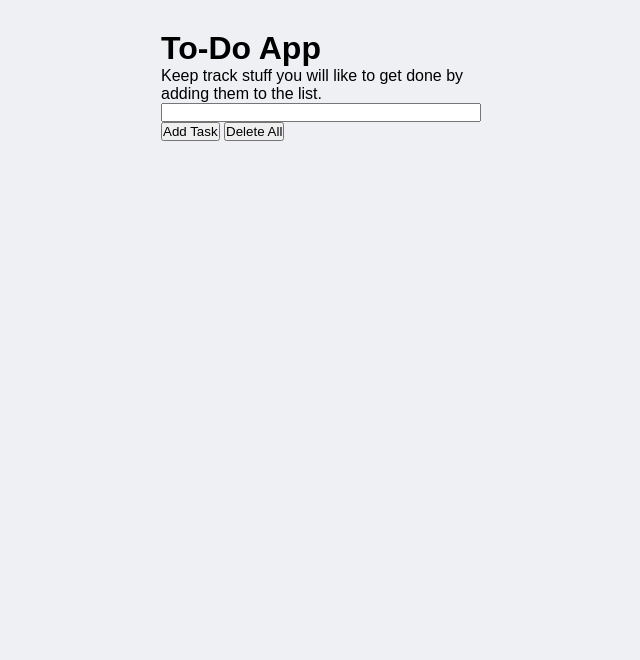
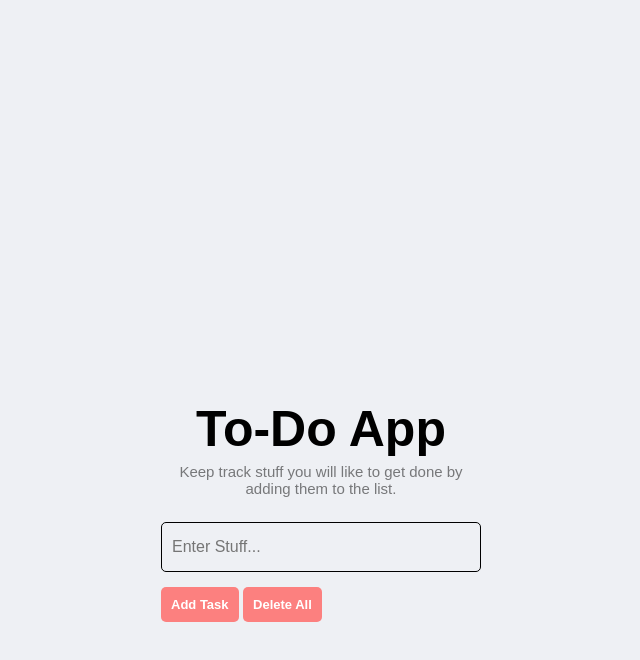
Before and after one commit to x33zp/To-Do-list-project, a plain HTML site: page index.html in a window 1280 px wide. Shown: the whole page, without its empty margins (319-959 px from the left). Drawn offline with Linux system fonts and the light colour scheme.

Commit message:
final commit

```diff
--- a/index.css
+++ b/index.css
@@ -6,14 +6,55 @@
 
 body {
     background: #EEF0F4;
+    font-size: 16px;
     font-family: 'outfit', sans-serif;
 }
 
 .container {
     display: flex;
     flex-direction: column;
+    justify-content: center;
     max-width: 320px;
-    margin: 30px auto;
+    margin: 50vh auto;
+}
+
+h1 {
+    font-size: 50px;
+    text-align: center;
+    margin-bottom: 5px;
+}
+
+input {
+    all: unset;
+    /* font-size: 12px; */
+    padding: 15px 10px;
+    margin-bottom: 15px;
+    border-radius: 5px;
+    border: 1px solid black;
+    background: transparent;
+    text-transform: capitalize;
+}
+
+input:focus {
+    border: 1px solid #fc807f;
+}
+
+p {
+    text-align: center;
+    font-size: 15px;
+    color: rgba(0, 0, 0, 0.5);
+    margin-bottom: 25px;
+}
+
+button {
+    font-size: 13px;
+    font-weight: 700;
+    padding: 10px;
+    border: none;
+    border-radius: 5px;
+    color: #FFF;
+    cursor: pointer;
+    background: #fc807f;
 }
 
 ul {
@@ -26,13 +67,12 @@ ul {
 }
 
 li {
+    list-style: none;
     font-size: 18px;
-    list-style: none;
-    /* padding: 15px 0; */
+    padding: 15px 0;
     border-radius: 8px;
-    /* flex-grow: 1; */
-    /* text-align: center; */
+    text-align: center;
     text-transform: capitalize;
     /* background-color: #FFFDF8; */
-    /* box-shadow: 0px 1px 4px rgba(0, 0, 0, 0.2) */
+    box-shadow: 0px 1px 4px rgba(0, 0, 0, 0.2)
 }
--- a/index.html
+++ b/index.html
@@ -13,7 +13,7 @@
       <p>
         Keep track stuff you will like to get done by adding them to the list.
       </p>
-      <input type="text" />
+      <input type="text" placeholder="Enter stuff..." />
 
       <div class="btnActions">
         <button class="add">Add Task</button>
```
